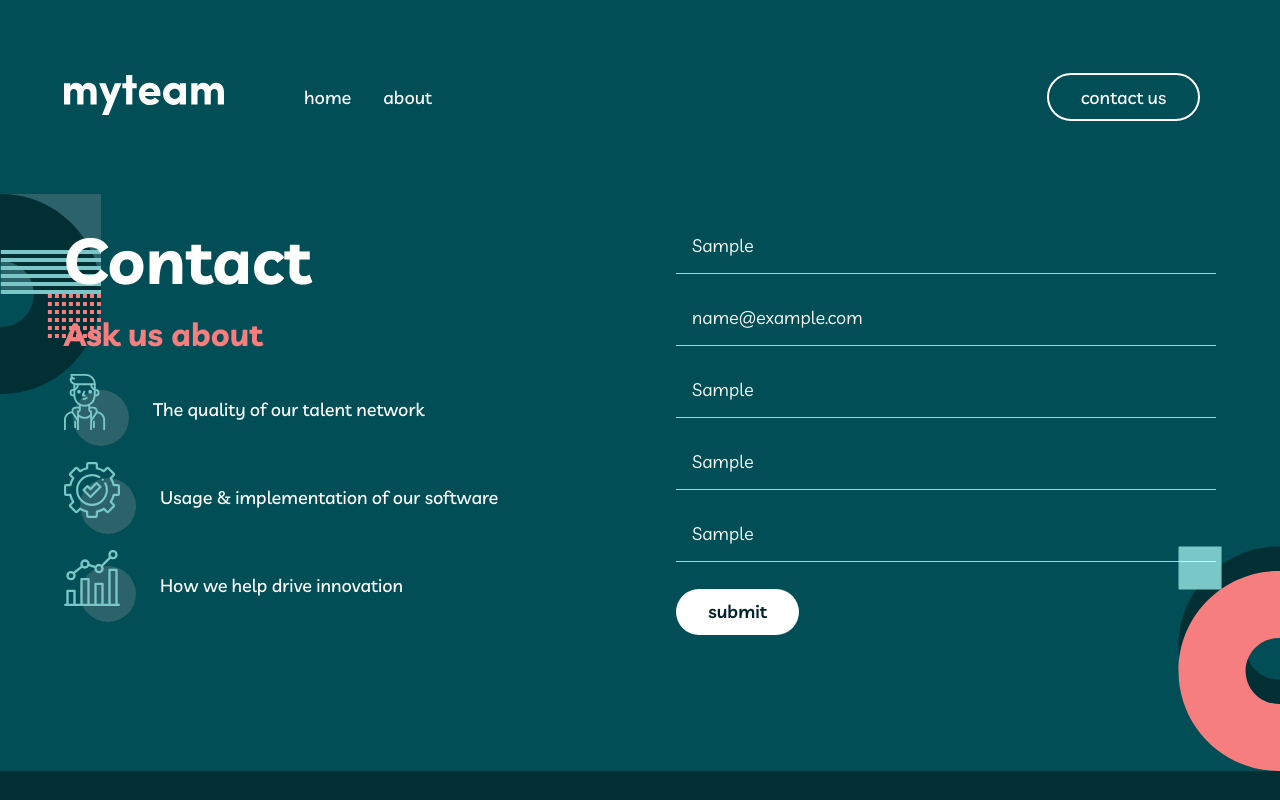
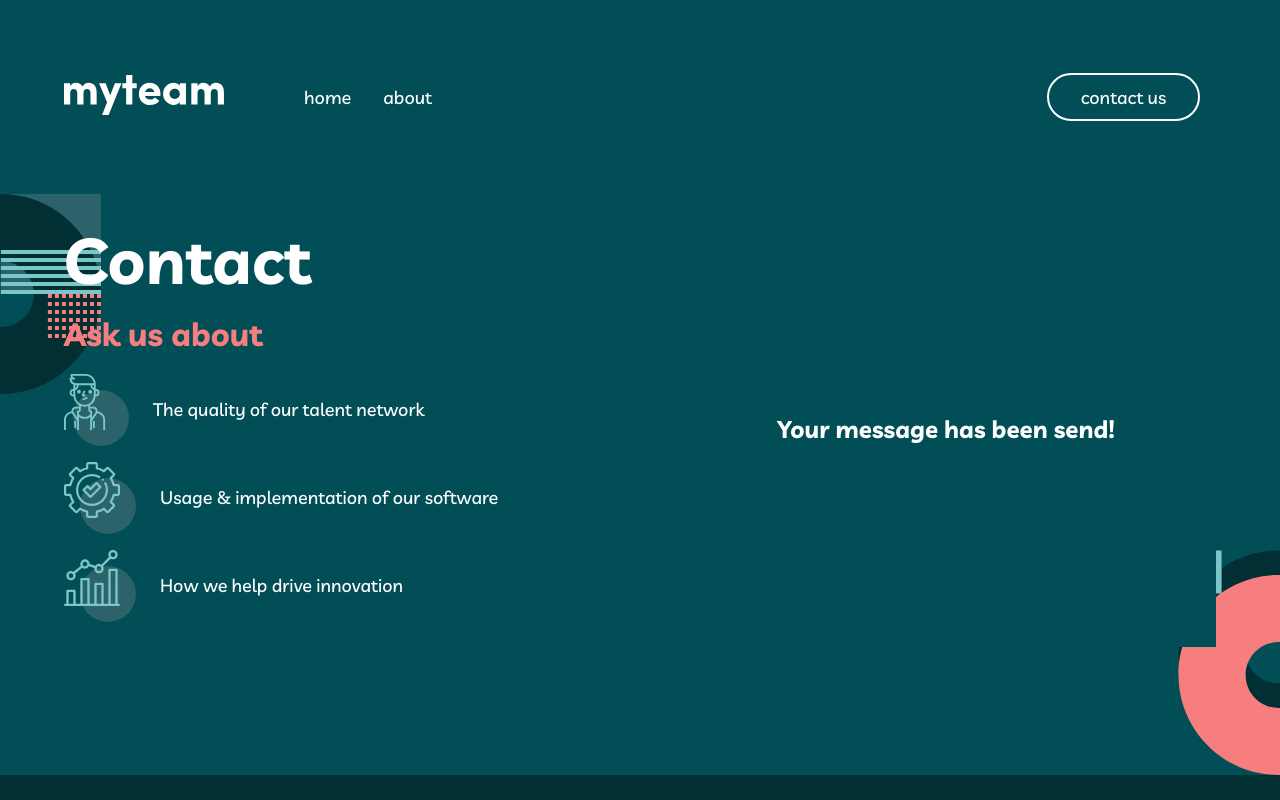
Before and after one commit to EdouardHrgt/my-team, a Vue app: page /contact in a window 1280 px wide. Both pictures are taken after typing "Sample", "name@example.com", "Sample", "Sample", "Sample" into the empty fields and a click on the input "submit". Shown: the top 800 px of the page. Built offline with nearby package versions, Linux system fonts and the light colour scheme.

Commit message:
check Email regexp

```diff
--- a/src/views/ContactView.vue
+++ b/src/views/ContactView.vue
@@ -16,16 +16,33 @@
           </div>
           <div class="contact-form">
             <form @submit.prevent="sendForm()" novalidate>
+              <div class="confirmation-modal" v-if="confirmation">
+                <h3>Your message has been send!</h3>
+              </div>
               <!-- Name input -->
               <div class="form-group">
                 <label for="name" hidden>Name:</label>
-                <input type="text" name="name" id="name" placeholder="Name" v-model="name" />
+                <input
+                  type="text"
+                  name="name"
+                  id="name"
+                  placeholder="Name"
+                  v-model="name"
+                  :class="{ inputError: errors.name }"
+                />
                 <p class="error" v-show="errors.name">{{ errors.name }}</p>
               </div>
               <!-- Email input -->
               <div class="form-group">
                 <label for="email" hidden>Email:</label>
-                <input type="email" name="email" id="email" placeholder="Email" v-model="email" />
+                <input
+                  type="email"
+                  name="email"
+                  id="email"
+                  placeholder="Email"
+                  v-model="email"
+                  :class="{ inputError: errors.email }"
+                />
                 <p class="error" v-show="errors.email">{{ errors.email }}</p>
               </div>
               <!-- Company input -->
@@ -37,13 +54,21 @@
                   id="company"
                   placeholder="Company Name"
                   v-model="company"
+                  :class="{ inputError: errors.company }"
                 />
                 <p class="error" v-show="errors.company">{{ errors.company }}</p>
               </div>
               <!-- Title input -->
               <div class="form-group">
                 <label for="title" hidden>Title:</label>
-                <input type="text" name="title" id="title" placeholder="Title" v-model="title" />
+                <input
+                  type="text"
+                  name="title"
+                  id="title"
+                  placeholder="Title"
+                  v-model="title"
+                  :class="{ inputError: errors.title }"
+                />
                 <p class="error" v-show="errors.title">{{ errors.title }}</p>
               </div>
               <!-- message input -->
@@ -55,6 +80,7 @@
                   id="message"
                   placeholder="Message"
                   v-model="message"
+                  :class="{ inputError: errors.message }"
                 />
                 <p class="error" v-show="errors.message">{{ errors.message }}</p>
               </div>
@@ -79,6 +105,7 @@ export default {
   },
   data() {
     return {
+      confirmation: false,
       name: '',
       email: '',
       company: '',
@@ -116,12 +143,15 @@ export default {
   methods: {
     sendForm() {
       this.resetErrors();
+      this.confirmation = false;
       const myForm = [this.name, this.email, this.company, this.title, this.message];
-      if (this.name && this.email && this.company && this.title && this.message) {
-        alert('form sent');
+      if (this.name && this.checkEmail() && this.company && this.title && this.message) {
+        this.resetForm();
+        this.confirmation = true;
       } else {
         myForm.forEach((input, i) => {
           if (!input) {
+            this.confirmation = false;
             if (i == 0) {
               this.errors.name = 'name required';
             }
@@ -149,6 +179,18 @@ export default {
         message: '',
         company: '',
       };
+    },
+    resetForm() {
+      (this.name = ''),
+        (this.email = ''),
+        (this.company = ''),
+        (this.title = ''),
+        (this.message = '');
+    },
+    checkEmail() {
+      const rgx =
+        /[a-z0-9!#$%&'*+/=?^_`{|}~-]+(?:\.[a-z0-9!#$%&'*+/=?^_`{|}~-]+)*@(?:[a-z0-9](?:[a-z0-9-]*[a-z0-9])?\.)+[a-z0-9](?:[a-z0-9-]*[a-z0-9])?/g;
+      return rgx.test(this.email);
     },
   },
 };
@@ -190,6 +232,13 @@ h2 {
   color: var(--clr-light-coral);
 }
 
+h3 {
+  color: var(--clr-white);
+  font-size: 1.5rem;
+  opacity: 0;
+  animation: appear 0.5s 0.5s forwards;
+}
+
 li p {
   color: var(--clr-white);
   font-size: var(--body-1-size);
@@ -207,6 +256,43 @@ li {
 /* THE FORM */
 form {
   width: 540px;
+  position: relative;
+  isolation: isolate;
+}
+.confirmation-modal {
+  background: var(--clr-midnight-green);
+  position: absolute;
+  inset: 0;
+  z-index: 1;
+  display: flex;
+  align-items: center;
+  justify-content: center;
+  transition: 0.3s;
+  animation: fade 0.5s forwards;
+}
+
+@keyframes fade {
+  from {
+    opacity: 0;
+    width: 0;
+  }
+  to {
+    opacity: 1;
+    width: 100%;
+  }
+}
+
+@keyframes appear {
+  from {
+    opacity: 0;
+  }
+  to {
+    opacity: 1;
+  }
+}
+
+.form-group {
+  position: relative;
 }
 
 input {
@@ -237,7 +323,7 @@ input[type='submit'] {
   border-radius: 50px;
   cursor: pointer;
   transition: 0.3s ease-in-out;
-  margin-top: 1.2rem;
+  margin-top: 1.5rem;
 }
 
 input[type='submit']:hover {
@@ -255,7 +341,11 @@ input::placeholder {
   color: var(--clr-red);
   font-style: italic;
   font-size: var(--body-2-size);
-  margin-top: -5px;
+  position: absolute;
+}
+
+.inputError {
+  border-bottom: 1px solid var(--clr-red);
 }
 
 @media screen and (max-width: 1440px) {
```
